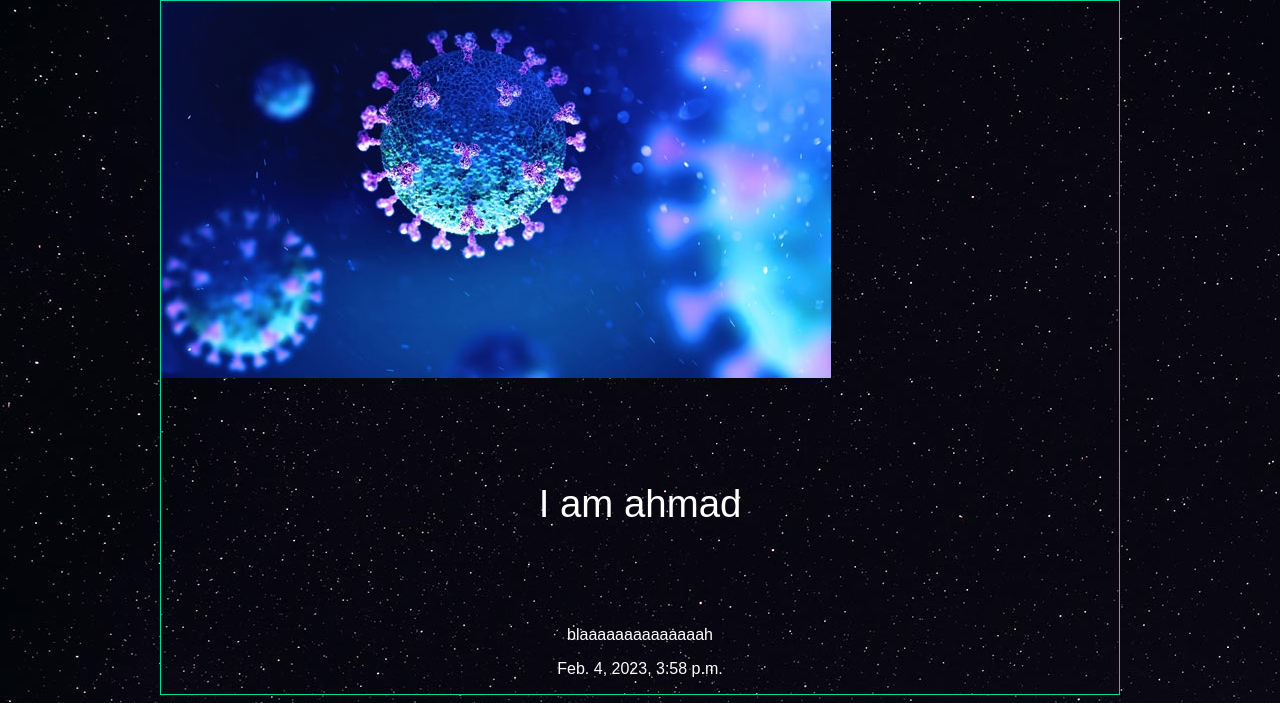
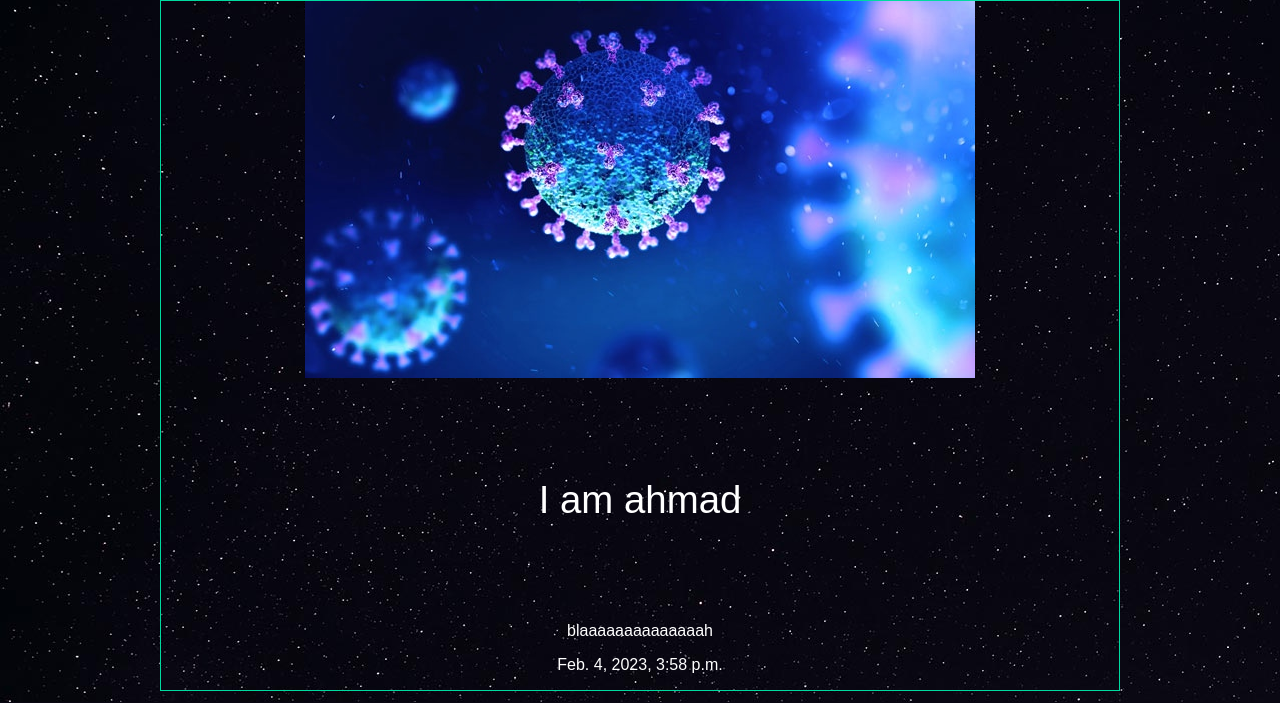
Before and after one commit to mamtech-A/DjangoBlog, a Django app: a page that uses articles/templates/articles/article_detail.html in a window 1280 px wide. Shown: the part 98-801 px from the top of the page. Run offline with Django 4.2, Linux system fonts and the light colour scheme; data comes from the database, SQL or seed files in the repository; both versions use the stored data as it was after the commit.

Commit message:
change style and make article picture center

```diff
--- a/articles/templates/articles/article_detail.html
+++ b/articles/templates/articles/article_detail.html
@@ -3,7 +3,9 @@
 {% block content %}
     <div class="article_detail">
         <div class="article">
-            <img src="{{ article.image.url }}">
+            <div>
+                <img src="{{ article.image.url }}">
+            </div>
             <h1>{{ article.title }}</h1>
             <p>{{ article.body }}</p>
             <p>{{ article.date }}</p>
--- a/assets/styles.css
+++ b/assets/styles.css
@@ -74,6 +74,10 @@ nav button{
 .article_detail .article img{
     max-width:100%;
 }
+.article_detail .article div{
+    display:flex;
+    justify-content:center;
+}
 .article_detail .article h2{
     text-align:center;
     font-size:2em;
```
Also changed, not shown: db.sqlite3.
